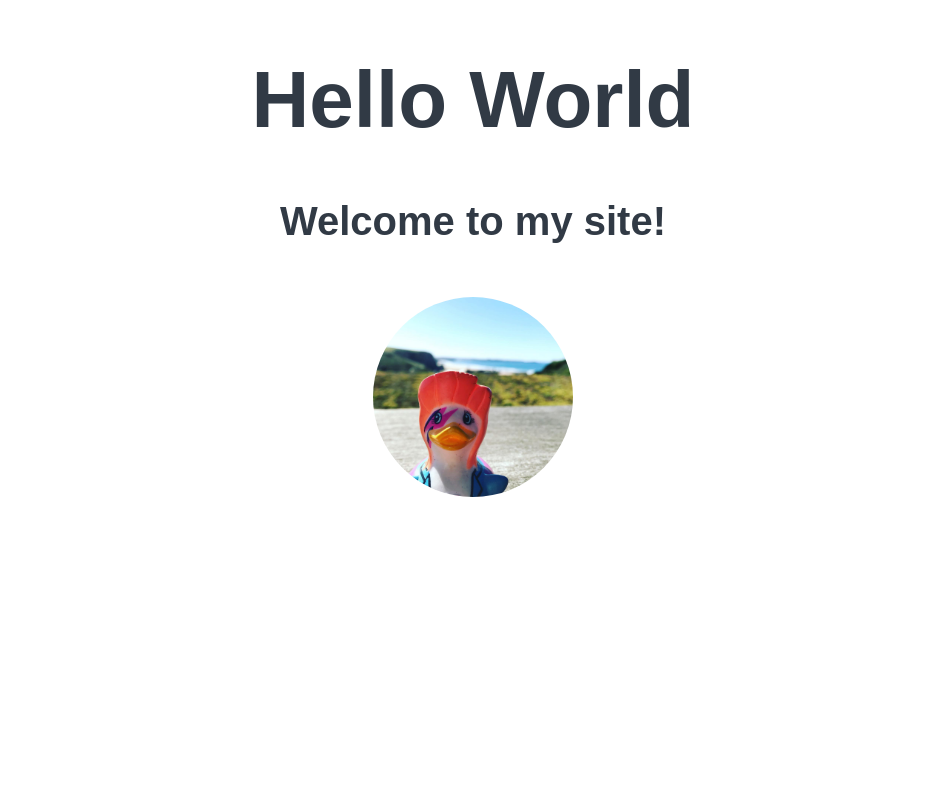
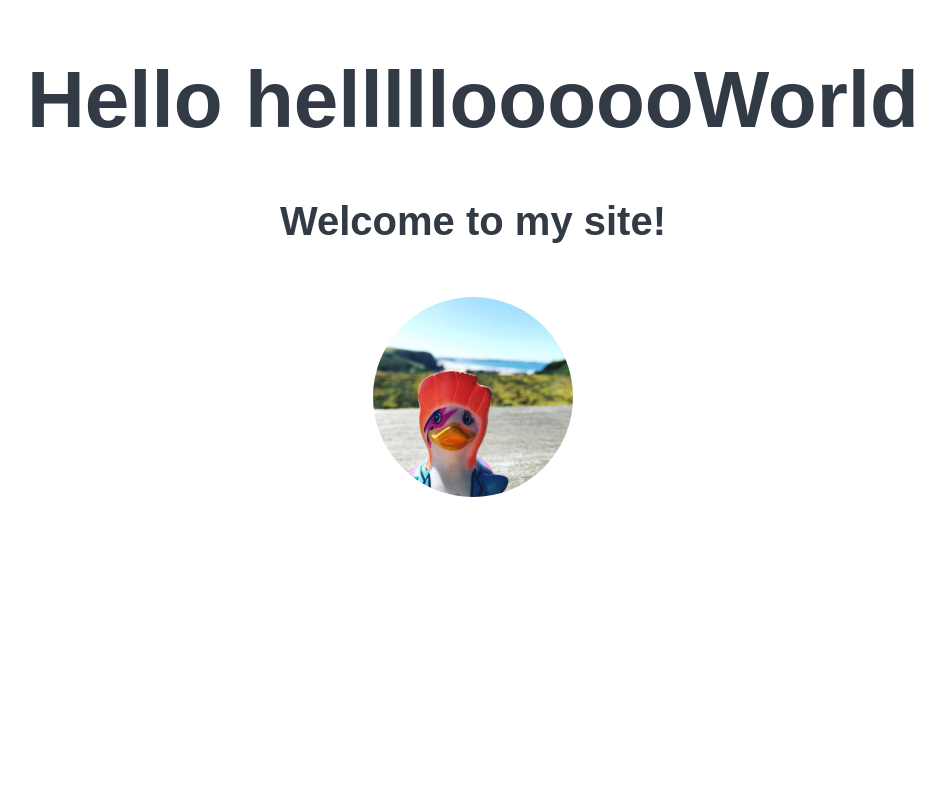
Before and after one commit to eleanorkeeler/beginners-week-one-master, a plain HTML site: page beginners-week-one-master/index.html in a window 1280 px wide. Shown: the top 800 px of the page, without its empty margins (175-1120 px from the left). Drawn offline with Linux system fonts and the light colour scheme.

Commit message:
Update index.html

```diff
--- a/beginners-week-one-master/index.html
+++ b/beginners-week-one-master/index.html
@@ -7,7 +7,7 @@
 
 <body>
   <div>
-    <h1>Hello World</h1>
+    <h1>Hello hellllloooooWorld</h1>
   </head>
 
   <h2>Welcome to my site!</h2>
```
